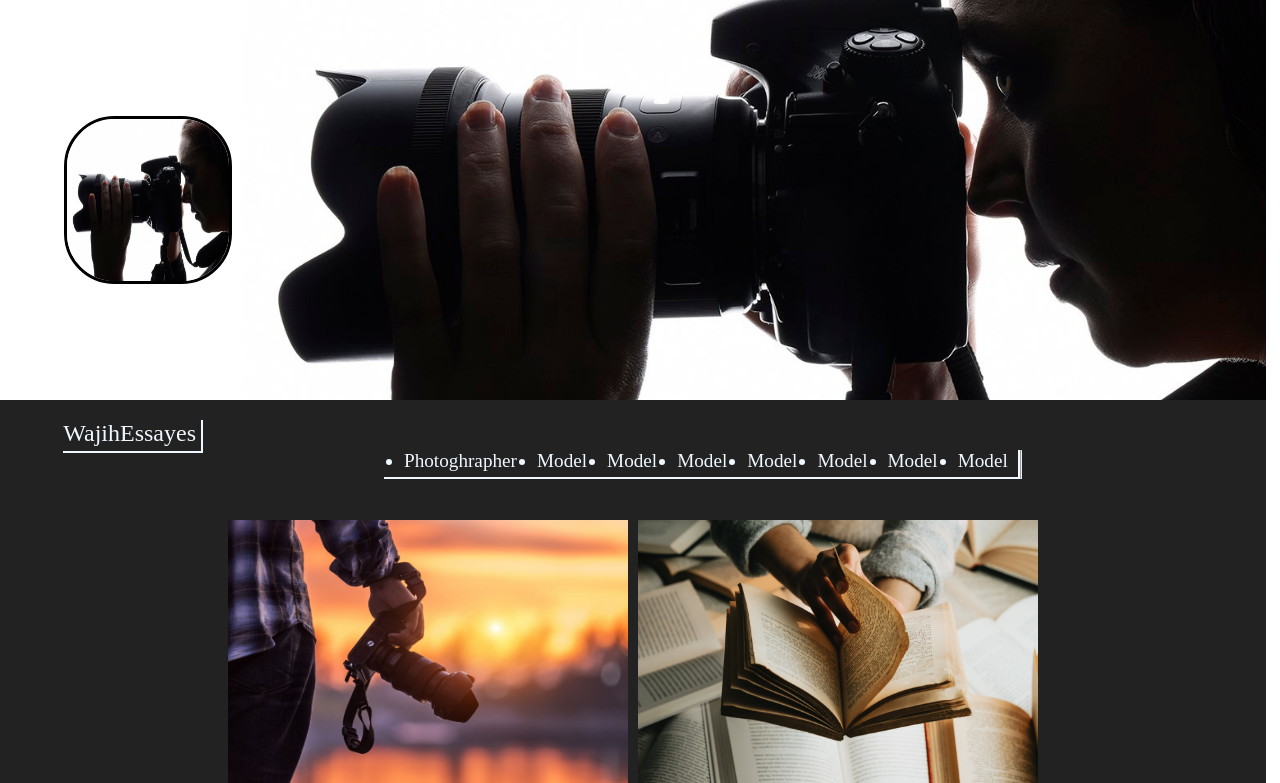
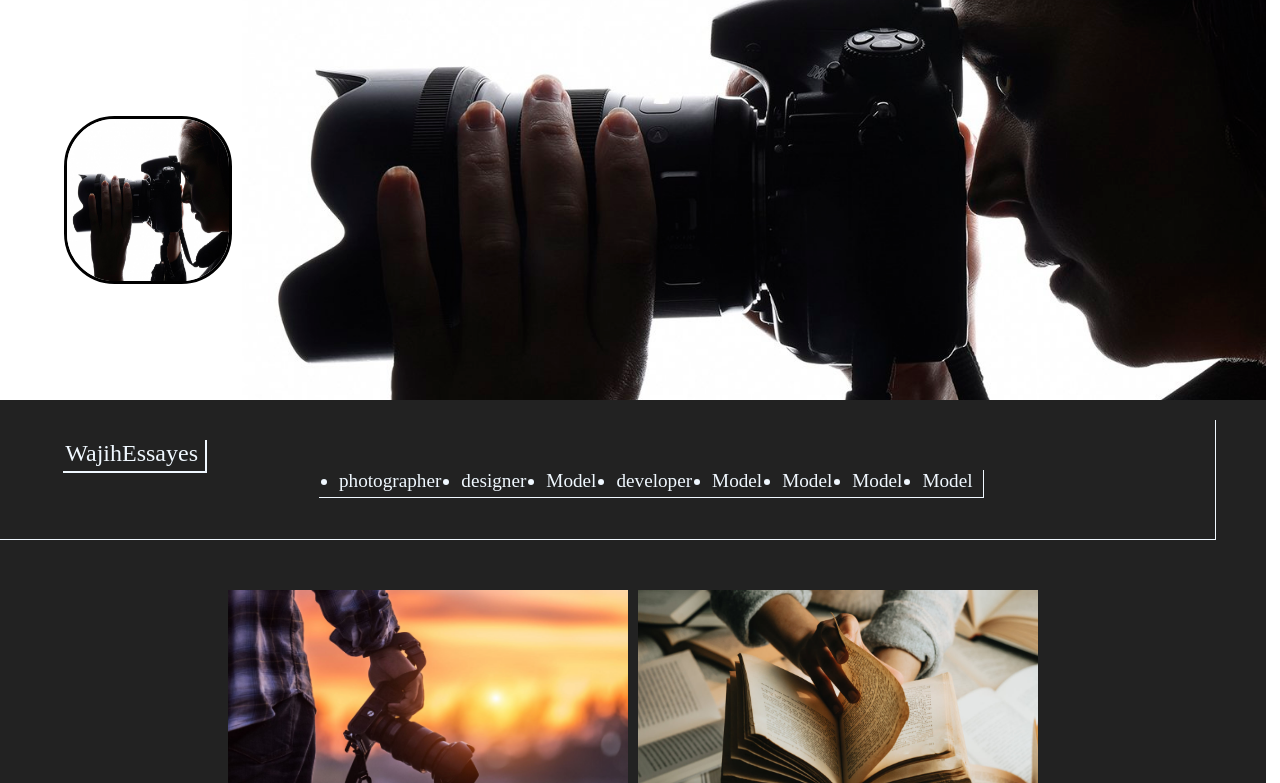
Before and after one commit to Wvajih/Monyics.github.io, a plain HTML site: page Profile.html in a window 1280 px wide. Shown: the top 783 px of the page. Drawn offline with Linux system fonts and the light colour scheme.

Commit message:
Add files via upload

```diff
--- a/Profile.css
+++ b/Profile.css
@@ -71,6 +71,9 @@ html,body{
     .nav-main{
         display: block;
         height: auto !important;
+        border: none !important;
+        height: auto !important;
+        margin-bottom: 0px !important;
     }
     .det{
         float: left;
@@ -88,20 +91,26 @@ html,body{
     color: aliceblue;
     font-size: larger;
     display: inline-block;
-    width: 100vw;
-    height: 70px;
+    margin-top: 20px;
+    width: 95vw;
+    height: 120px;
     padding-top: 20px;
     padding-left: 5%;
     margin-bottom: 10px;
+    border-right: .5px solid aliceblue;
+    border-bottom: .5px solid aliceblue;
+
 }
 .usrn{
     width: auto;
     font-size: x-large;
     display: inline;
     padding-bottom: 5px;
-    padding-right: 5px;
+    padding-right: 7px;
+    padding-left: 2px;
     border-bottom: 2px solid aliceblue;
     border-right: 2px solid aliceblue;
+    font-weight:normal;
 }
 .det{
     float: right;
@@ -112,12 +121,13 @@ html,body{
 }
 .det ul{
     display: inline-flex;
+   float: left;
     padding-right: 10px;
     padding-bottom: 5px;
-    border-bottom: 2px solid aliceblue;
-    border-right: 2px solid aliceblue;
+    border-bottom: 1px solid aliceblue;
+    border-right: 1px solid aliceblue;
 }
 .det ul li {
     margin-left: 20px;
-
+    font-weight: small;
 }
--- a/Profile.html
+++ b/Profile.html
@@ -19,7 +19,7 @@
     <main>
         <div class="nav-main">
             <div class="usrn">WajihEssayes</div>
-            <div class="det"><ul><li>Photoghrapher</li><li>Model</li><li>Model</li><li>Model</li><li>Model</li><li>Model</li><li>Model</li><li>Model</li></ul> <hr></div>
+            <div class="det"><ul><li>photographer</li><li>designer</li><li>Model</li><li>developer</li><li>Model</li><li>Model</li><li>Model</li><li>Model</li></ul> </div>
         </div>
         <div class="Grille">
             <div class="grille-items"><a href=".jpg"></a><img width="100%" height="100%" src="1.jpeg"/></div>
```
